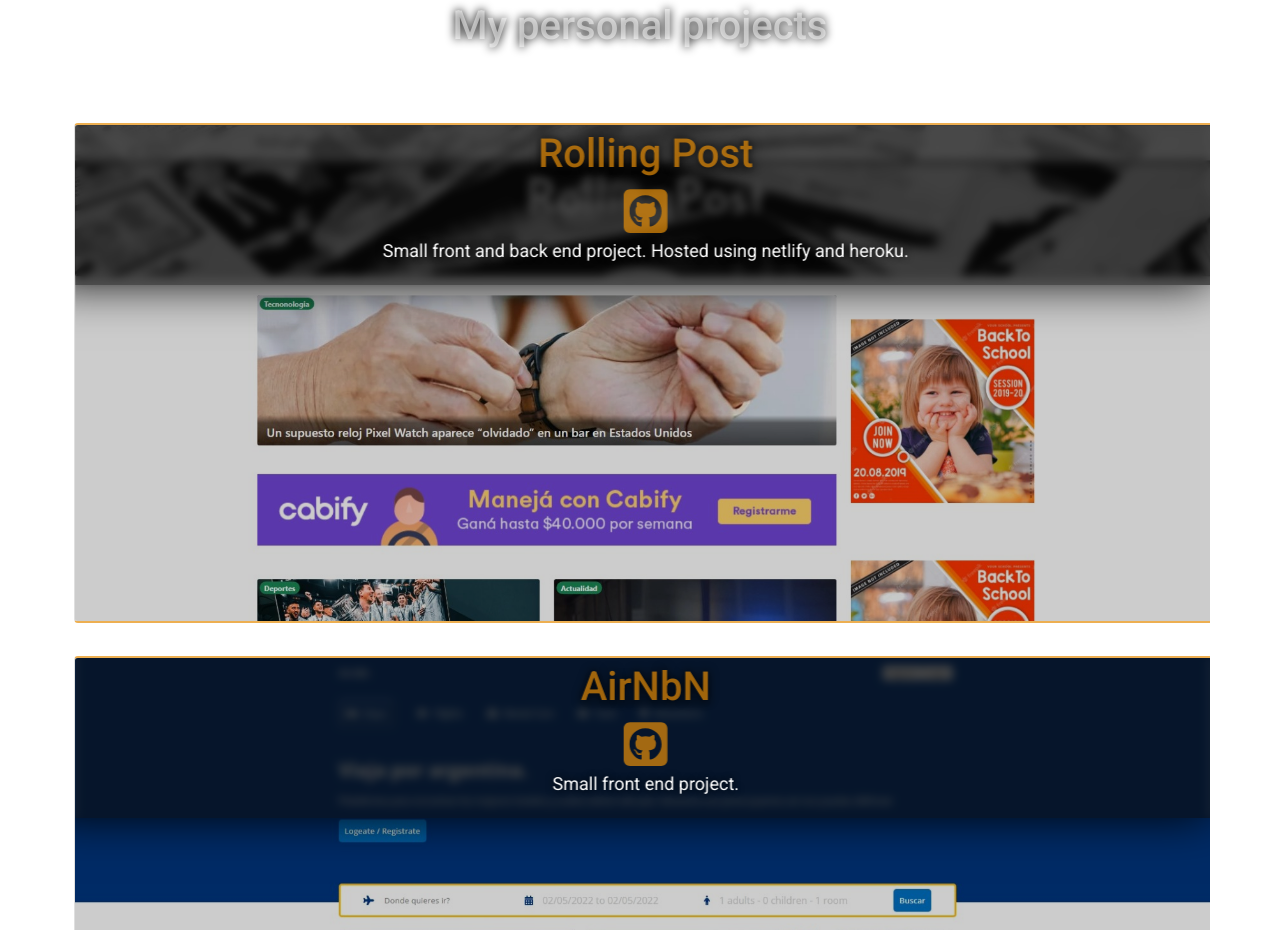
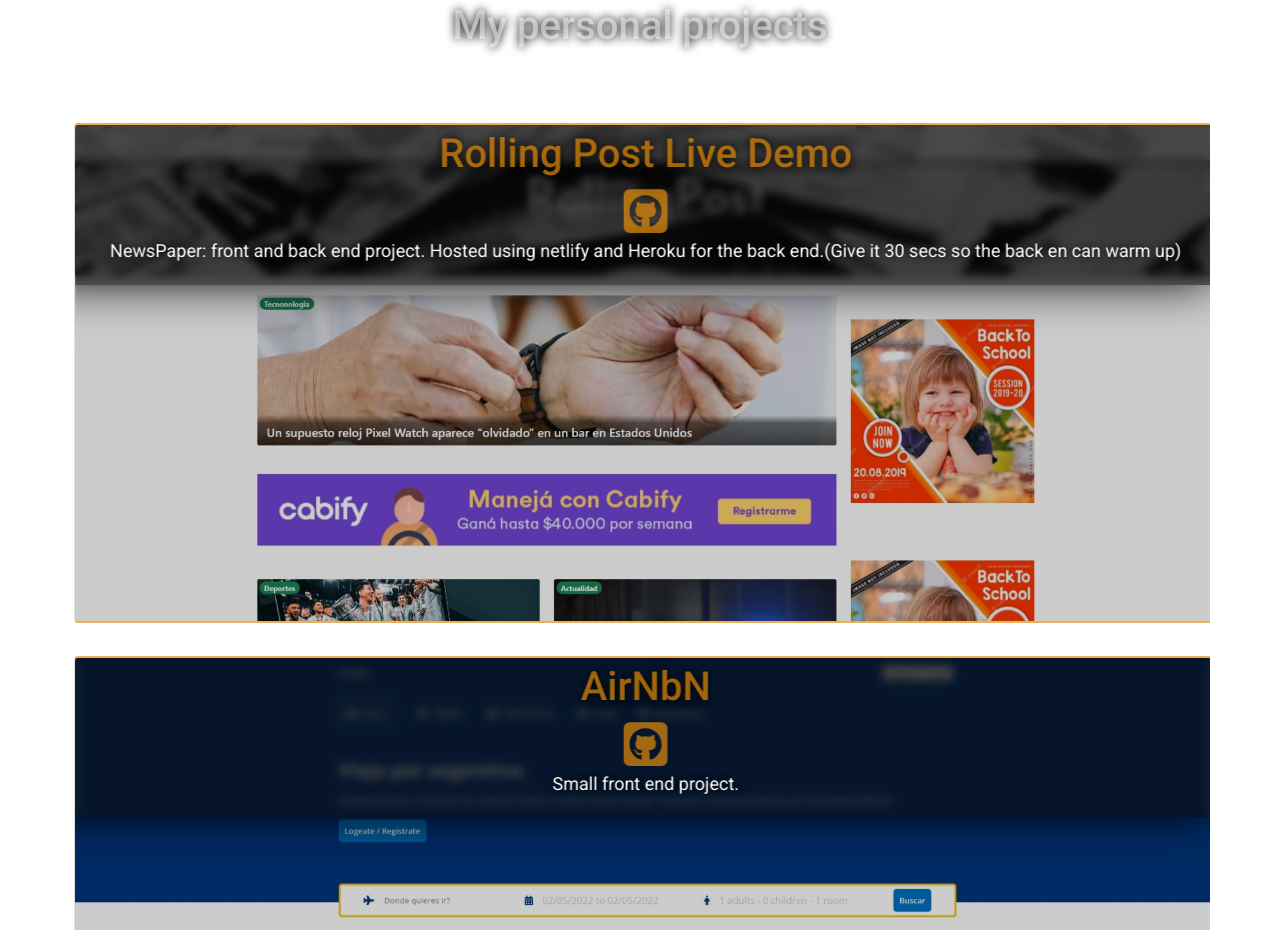
Before and after one commit to cainzo/portfolio02, a React (Create React App) app: page / in a window 1280 px wide. Shown: the part 840-1770 px from the top of the page. Built offline with nearby package versions, Linux system fonts and the light colour scheme.

Commit message:
descripciones actualizadas

```diff
--- a/src/components/myprojects/Projects.js
+++ b/src/components/myprojects/Projects.js
@@ -23,7 +23,7 @@
                   rel="noreferrer"
                   className="card-title"
                 >
-                  <h1>Rolling Post</h1>
+                  <h1>Rolling Post Live Demo</h1>
                 </a>
                 <a
                   href="https://github.com/cainzo/DiarioPresentar/blob/main/README.md"
@@ -37,8 +37,8 @@
                   />
                 </a>
                 <p className="p-desc">
-                  Small front and back end project. Hosted using netlify and
-                  heroku.{" "}
+                  NewsPaper: front and back end project. Hosted using netlify and
+                  Heroku for the back end.(Give it 30 secs so the back en can warm up)
                 </p>
               </div>
             </div>
```
